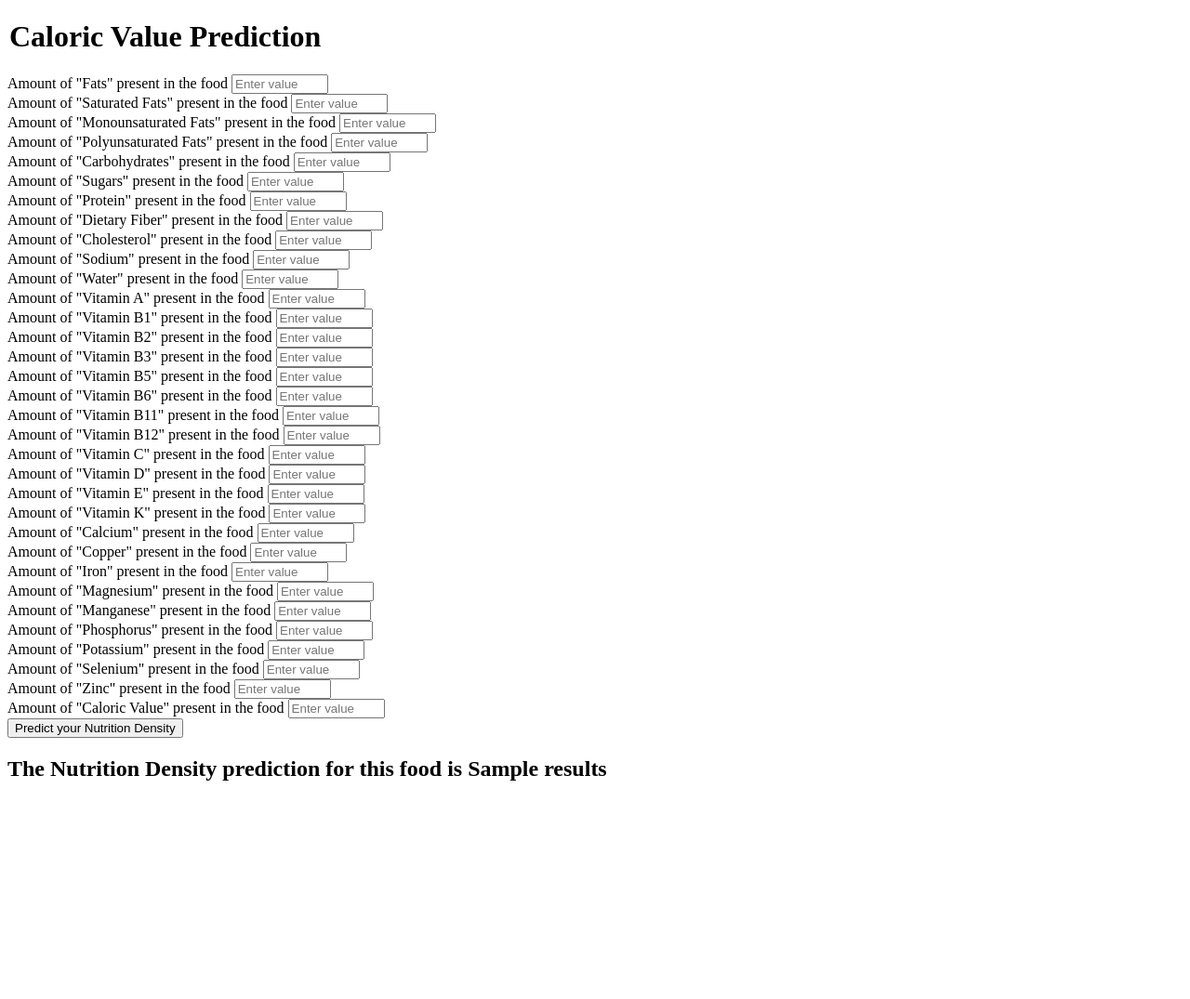
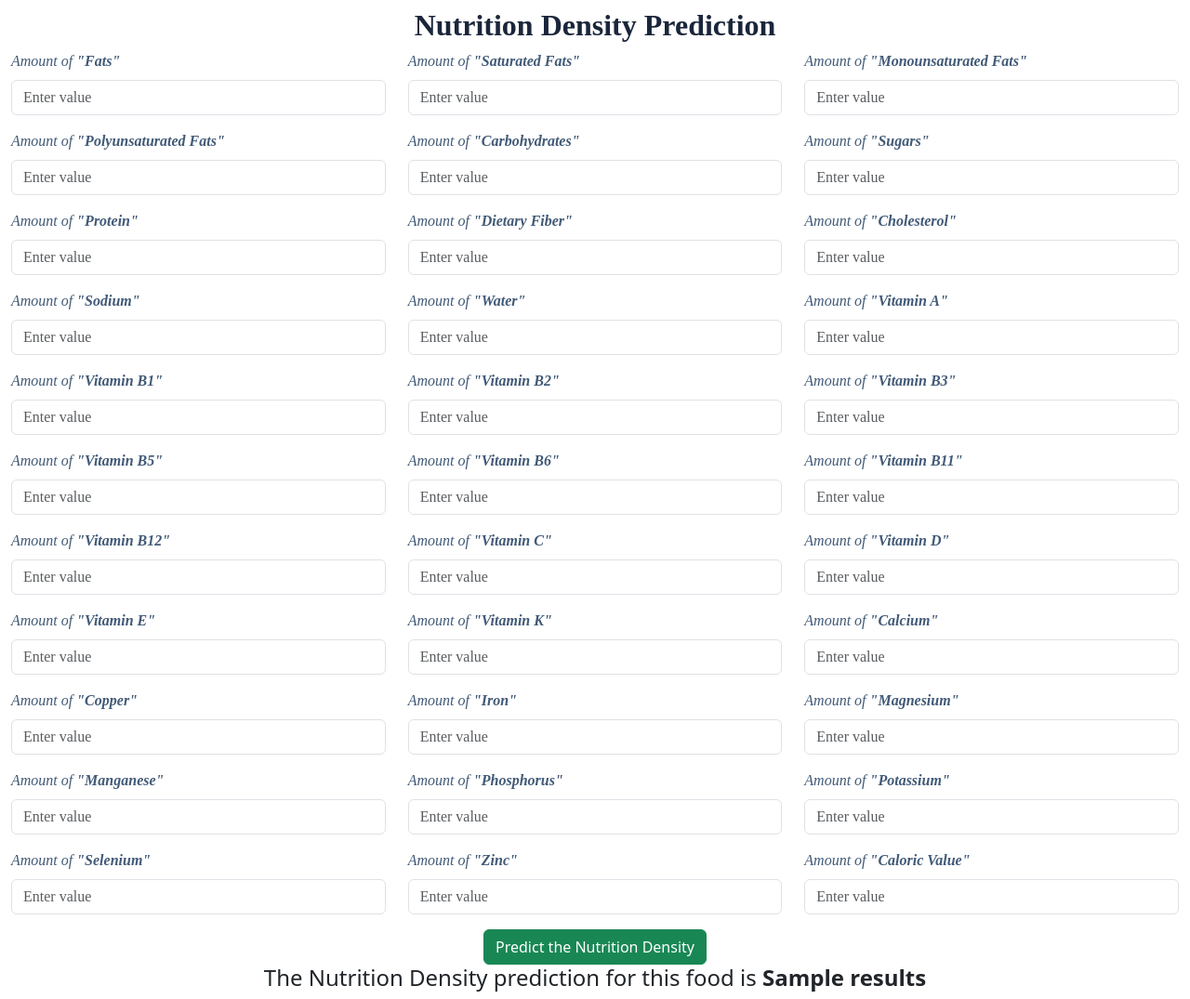
Before and after one commit to Gemilianol/mlproject, a Flask app: template templates/home.html in a window 1280 px wide. Shown: the whole page at 93% size. Before the commit the page ends 840 px from the top, so only its background shows below. Run offline with Flask 3, Linux system fonts and the light colour scheme; the template is opened without the code that fills it: most values are stand-ins (such as "Sample title", 1, 10 or a date in 2020).

Commit message:
css+bootstrap5

```diff
--- a/templates/home.html
+++ b/templates/home.html
@@ -4,187 +4,218 @@
     <meta charset="UTF-8">
     <meta name="viewport" content="width=device-width, initial-scale=1.0">
     <title>Nutrition Density Predictor</title>
+
+    <link href="https://cdn.jsdelivr.net/npm/bootstrap@5.3.3/dist/css/bootstrap.min.css" rel="stylesheet" integrity="sha384-QWTKZyjpPEjISv5WaRU9OFeRpok6YctnYmDr5pNlyT2bRjXh0JMhjY6hW+ALEwIH" crossorigin="anonymous">
+
+    <style>
+        /* "Palette colors used: #e0e1dd - #778da9 - #415a77 - #1b263b - #0d1b2a" */
+        /* html {
+            background-color: #e0e1dd;
+        } */
+
+        legend {
+            font-family: Kanit;
+            font-size: 1.5rem;
+            color: #1b263b;
+            font-weight: bold;
+            font-size: 2rem;
+            text-align: center;
+        }
+
+        .mb-3 {
+            font-family: Montserrat;
+            font-style: italic;
+            color: #415a77;
+            text-align: justify;
+            font-size: 1rem;
+        }
+    </style>
 </head>
+
 <body>
     <div class="login">
 
         <form action="{{ url_for('predict_datapoint')}}" method="post">
          <h1>
-             <legend>Caloric Value Prediction</legend>
+             <legend>Nutrition Density Prediction</legend>
          </h1>
 
-         <div class="mb-3">
-             <label class="form-label">Amount of "Fats" present in the food</label>
+         <div class="container-fluid">
+            <div class="row">
+              <div class="col-4 mb-3">
+                <label class="form-label">Amount of <label class="fw-bold">"Fats"</label></label>
                 <input class="form-control" type="number" name = Fat placeholder="Enter value" step="0.01" min="0" max="10000">
               </div>
-
-        <div class="mb-3">
-            <label class="form-label">Amount of "Saturated Fats" present in the food</label>
+              <div class="col-4 mb-3">
+                <label class="form-label">Amount of <label class="fw-bold">"Saturated Fats"</label></label>
                 <input class="form-control" type="number" name = "Saturated Fats" placeholder="Enter value" step="0.01" min="0" max="10000">
               </div>
-
-        <div class="mb-3">
-            <label class="form-label">Amount of "Monounsaturated Fats" present in the food</label>
+              <div class="col-4 mb-3">
+                <label class="form-label">Amount of <label class="fw-bold">"Monounsaturated Fats"</label></label>
                 <input class="form-control" type="number" name = "Monounsaturated Fats" placeholder="Enter value" step="0.01" min="0" max="10000">
               </div>
+            </div>
 
-        <div class="mb-3">
-            <label class="form-label">Amount of "Polyunsaturated Fats" present in the food</label>
+            <div class="row">
+                <div class="col-4 mb-3">
+                    <label class="form-label">Amount of <label class="fw-bold">"Polyunsaturated Fats"</label></label>
                     <input class="form-control" type="number" name = "Polyunsaturated Fats" placeholder="Enter value" step="0.01" min="0" max="10000">
                 </div>
-
-        <div class="mb-3">
-            <label class="form-label">Amount of "Carbohydrates" present in the food</label>
+                <div class="col-4 mb-3">
+                    <label class="form-label">Amount of <label class="fw-bold">"Carbohydrates"</label></label>
                     <input class="form-control" type="number" name = Carbohydrates placeholder="Enter value" step="0.01" min="0" max="10000">
                 </div>
-
-        <div class="mb-3">
-            <label class="form-label">Amount of "Sugars" present in the food</label>
+                <div class="col-4 mb-3">
+                    <label class="form-label">Amount of <label class="fw-bold">"Sugars"</label></label>
                     <input class="form-control" type="number" name = Sugars placeholder="Enter value" step="0.01" min="0" max="10000">
                 </div>
+            </div>
 
-        <div class="mb-3">
-            <label class="form-label">Amount of "Protein" present in the food</label>
+            <div class="row">
+                <div class="col-4 mb-3">
+                    <label class="form-label">Amount of <label class="fw-bold">"Protein"</label></label>
                     <input class="form-control" type="number" name = Protein placeholder="Enter value" step="0.01" min="0" max="10000">
                 </div>
-
-        <div class="mb-3">
-            <label class="form-label">Amount of "Dietary Fiber" present in the food</label>
+                <div class="col-4 mb-3">
+                    <label class="form-label">Amount of <label class="fw-bold">"Dietary Fiber"</label></label>
                     <input class="form-control" type="number" name = "Dietary Fiber" placeholder="Enter value" step="0.01" min="0" max="10000">
                 </div>
-
-        <div class="mb-3">
-            <label class="form-label">Amount of "Cholesterol" present in the food</label>
+                <div class="col-4 mb-3">
+                    <label class="form-label">Amount of <label class="fw-bold">"Cholesterol"</label></label>
                     <input class="form-control" type="number" name = Cholesterol placeholder="Enter value" step="0.01" min="0" max="10000">
                 </div>
+            </div>
 
-        <div class="mb-3">
-            <label class="form-label">Amount of "Sodium" present in the food</label>
+            <div class="row">
+                <div class="col-4 mb-3">
+                    <label class="form-label">Amount of <label class="fw-bold">"Sodium"</label></label>
                     <input class="form-control" type="number" name = Sodium placeholder="Enter value" step="0.01" min="0" max="10000">
                 </div>
-
-        <div class="mb-3">
-            <label class="form-label">Amount of "Water" present in the food</label>
+                <div class="col-4 mb-3">
+                    <label class="form-label">Amount of <label class="fw-bold">"Water"</label></label>
                     <input class="form-control" type="number" name = Water placeholder="Enter value" step="0.01" min="0" max="10000">
                 </div>
-
-        <div class="mb-3">
-            <label class="form-label">Amount of "Vitamin A" present in the food</label>
+                <div class="col-4 mb-3">
+                    <label class="form-label">Amount of <label class="fw-bold">"Vitamin A"</label></label>
                     <input class="form-control" type="number" name = "Vitamin A" placeholder="Enter value" step="0.01" min="0" max="10000">
                 </div>
+            </div>
 
-        <div class="mb-3">
-            <label class="form-label">Amount of "Vitamin B1" present in the food</label>
+            <div class="row">
+                <div class="col-4 mb-3">
+                    <label class="form-label">Amount of <label class="fw-bold">"Vitamin B1"</label></label>
                     <input class="form-control" type="number" name = "Vitamin B1" placeholder="Enter value" step="0.01" min="0" max="10000">
                 </div>
-
-        <div class="mb-3">
-            <label class="form-label">Amount of "Vitamin B2" present in the food</label>
+                <div class="col-4 mb-3">
+                    <label class="form-label">Amount of <label class="fw-bold">"Vitamin B2"</label></label>
                     <input class="form-control" type="number" name = "Vitamin B2" placeholder="Enter value" step="0.01" min="0" max="10000">
                 </div>
-
-        <div class="mb-3">
-            <label class="form-label">Amount of "Vitamin B3" present in the food</label>
+                <div class="col-4 mb-3">
+                    <label class="form-label">Amount of <label class="fw-bold">"Vitamin B3"</label></label>
                     <input class="form-control" type="number" name = "Vitamin B3" placeholder="Enter value" step="0.01" min="0" max="10000">
                 </div>
+            </div>
 
-        <div class="mb-3">
-            <label class="form-label">Amount of "Vitamin B5" present in the food</label>
+            <div class="row">
+                <div class="col-4 mb-3">
+                    <label class="form-label">Amount of <label class="fw-bold">"Vitamin B5"</label></label>
                     <input class="form-control" type="number" name = "Vitamin B5" placeholder="Enter value" step="0.01" min="0" max="10000">
                 </div>
-
-        <div class="mb-3">
-            <label class="form-label">Amount of "Vitamin B6" present in the food</label>
+                <div class="col-4 mb-3">
+                    <label class="form-label">Amount of <label class="fw-bold">"Vitamin B6"</label></label>
                     <input class="form-control" type="number" name = "Vitamin B6" placeholder="Enter value" step="0.01" min="0" max="10000">
                 </div>
-
-        <div class="mb-3">
-            <label class="form-label">Amount of "Vitamin B11" present in the food</label>
+                <div class="col-4 mb-3">
+                    <label class="form-label">Amount of <label class="fw-bold">"Vitamin B11"</label></label>
                     <input class="form-control" type="number" name = "Vitamin B11" placeholder="Enter value" step="0.01" min="0" max="10000">
                 </div>
+            </div>
 
-        <div class="mb-3">
-            <label class="form-label">Amount of "Vitamin B12" present in the food</label>
+            <div class="row">
+                <div class="col-4 mb-3">
+                    <label class="form-label">Amount of <label class="fw-bold">"Vitamin B12"</label></label>
                     <input class="form-control" type="number" name = "Vitamin B12" placeholder="Enter value" step="0.01" min="0" max="10000">
                 </div>
-
-        <div class="mb-3">
-            <label class="form-label">Amount of "Vitamin C" present in the food</label>
+                <div class="col-4 mb-3">
+                    <label class="form-label">Amount of <label class="fw-bold">"Vitamin C"</label></label>
                     <input class="form-control" type="number" name = "Vitamin C" placeholder="Enter value" step="0.01" min="0" max="10000">
                 </div>
-
-        <div class="mb-3">
-            <label class="form-label">Amount of "Vitamin D" present in the food</label>
+                <div class="col-4 mb-3">
+                    <label class="form-label">Amount of <label class="fw-bold">"Vitamin D"</label></label>
                     <input class="form-control" type="number" name = "Vitamin D" placeholder="Enter value" step="0.01" min="0" max="10000">
                 </div>
+            </div>
 
-        <div class="mb-3">
-            <label class="form-label">Amount of "Vitamin E" present in the food</label>
+            <div class="row">
+                <div class="col-4 mb-3">
+                    <label class="form-label">Amount of <label class="fw-bold">"Vitamin E"</label></label>
                     <input class="form-control" type="number" name = "Vitamin E" placeholder="Enter value" step="0.01" min="0" max="10000">
                 </div>
-
-        <div class="mb-3">
-            <label class="form-label">Amount of "Vitamin K" present in the food</label>
+                <div class="col-4 mb-3">
+                    <label class="form-label">Amount of <label class="fw-bold">"Vitamin K"</label></label>
                     <input class="form-control" type="number" name = "Vitamin K" placeholder="Enter value" step="0.01" min="0" max="10000">
                 </div>
-
-        <div class="mb-3">
-            <label class="form-label">Amount of "Calcium" present in the food</label>
+                <div class="col-4 mb-3">
+                    <label class="form-label">Amount of <label class="fw-bold">"Calcium"</label></label>
                     <input class="form-control" type="number" name = Calcium placeholder="Enter value" step="0.01" min="0" max="10000">
                 </div>
+            </div>
 
-        <div class="mb-3">
-            <label class="form-label">Amount of "Copper" present in the food</label>
+            <div class="row">
+                <div class="col-4 mb-3">
+                    <label class="form-label">Amount of <label class="fw-bold">"Copper"</label></label>
                     <input class="form-control" type="number" name = Copper placeholder="Enter value" step="0.01" min="0" max="10000">
                 </div>
-
-        <div class="mb-3">
-            <label class="form-label">Amount of "Iron" present in the food</label>
+                <div class="col-4 mb-3">
+                    <label class="form-label">Amount of <label class="fw-bold">"Iron"</label></label>
                     <input class="form-control" type="number" name = Iron placeholder="Enter value" step="0.01" min="0" max="10000">
                 </div>
-
-        <div class="mb-3">
-            <label class="form-label">Amount of "Magnesium" present in the food</label>
+                <div class="col-4 mb-3">
+                    <label class="form-label">Amount of <label class="fw-bold">"Magnesium"</label></label>
                     <input class="form-control" type="number" name = Magnesium placeholder="Enter value" step="0.01" min="0" max="10000">
                 </div>
+            </div>
 
-        <div class="mb-3">
-            <label class="form-label">Amount of "Manganese" present in the food</label>
+            <div class="row">
+                <div class="col-4 mb-3">
+                    <label class="form-label">Amount of <label class="fw-bold">"Manganese"</label></label>
                     <input class="form-control" type="number" name = Manganese placeholder="Enter value" step="0.01" min="0" max="10000">
                 </div>
-
-        <div class="mb-3">
-            <label class="form-label">Amount of "Phosphorus" present in the food</label>
+                <div class="col-4 mb-3">
+                    <label class="form-label">Amount of <label class="fw-bold">"Phosphorus"</label></label>
                     <input class="form-control" type="number" name = Phosphorus placeholder="Enter value" step="0.01" min="0" max="10000">
                 </div>
-
-        <div class="mb-3">
-            <label class="form-label">Amount of "Potassium" present in the food</label>
+                <div class="col-4 mb-3">
+                    <label class="form-label">Amount of <label class="fw-bold">"Potassium"</label></label>
                     <input class="form-control" type="number" name = Potassium placeholder="Enter value" step="0.01" min="0" max="10000">
                 </div>
+            </div>
 
-        <div class="mb-3">
-            <label class="form-label">Amount of "Selenium" present in the food</label>
+            <div class="row">
+                <div class="col-4 mb-3">
+                    <label class="form-label">Amount of <label class="fw-bold">"Selenium"</label></label>
                     <input class="form-control" type="number" name = Selenium placeholder="Enter value" step="0.01" min="0" max="10000">
                 </div>
-
-        <div class="mb-3">
-            <label class="form-label">Amount of "Zinc" present in the food</label>
+                <div class="col-4 mb-3">
+                    <label class="form-label">Amount of <label class="fw-bold">"Zinc"</label></label>
                     <input class="form-control" type="number" name = Zinc placeholder="Enter value" step="0.01" min="0" max="10000">
                 </div>
-
-        <div class="mb-3">
-            <label class="form-label">Amount of "Caloric Value" present in the food</label>
+                <div class="col-4 mb-3">
+                    <label class="form-label">Amount of <label class="fw-bold">"Caloric Value"</label></label>
                     <input class="form-control" type="number" name = "Caloric Value" placeholder="Enter value" step="0.01" min="0" max="10000">
                 </div>
+            </div>
 
-        <div class="mb-3">
-            <input class="btn btn-primary" type="submit" value="Predict your Nutrition Density" required />
+            <div class="row">
+                <div class="d-grid gap-2 d-md-flex justify-content-md-center">
+                    <input class="btn btn-success" type="submit" value="Predict the Nutrition Density" required />
+                </div>
+                <div class="d-grid gap-2 d-md-flex justify-content-md-center">
+                    <h4>The Nutrition Density prediction for this food is <label class="fw-bold">{{results}}</label></h4>
+                </div>
+            </div>
         </div>
 
         </form>
-     <h2>
-        The Nutrition Density prediction for this food is {{results}}
-     </h2>
 </body>
 </html>
```
Also changed, not shown: templates/index.html (+49 -3 lines), 1 other file. Lines whose indentation alone changed are shown as unchanged.
